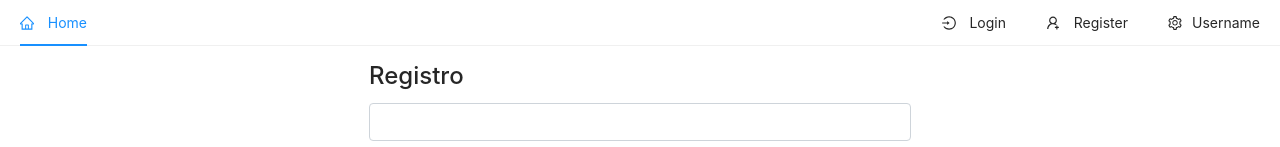
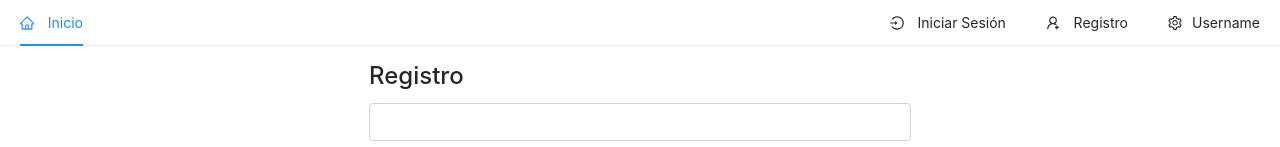
Before and after one commit to jkevinfg/Ecommerce, a React (Create React App) app in the folder frontend/: page /register in a window 1280 px wide. Shown: the top 147 px of the page. Built offline with nearby package versions, Linux system fonts and the light colour scheme.

Commit message:
variables de entorno

```diff
--- a/frontend/src/components/Header.js
+++ b/frontend/src/components/Header.js
@@ -18,17 +18,17 @@ const Header = () => {
   return(
     <Menu onClick={handleClick} selectedKeys={[current]} mode="horizontal">
       <Menu.Item key="home" icon={<HomeOutlined />} className="me-auto">
-       <Link to="/"> Home</Link>
+       <Link to="/"> Inicio</Link>
       </Menu.Item>
       <Menu.Item key="login" icon={<LoginOutlined />}>
-        <Link to="/login"> Login</Link>
+        <Link to="/login"> Iniciar Sesión</Link>
       </Menu.Item>
       <Menu.Item key="register" icon={<UserAddOutlined />}>
-        <Link to="/register"> Register</Link>
+        <Link to="/register"> Registro</Link>
       </Menu.Item>
       <SubMenu key="SubMenu" icon={<SettingOutlined />} title="Username">
           <Menu.Item key="opcion1">opcion1</Menu.Item>
-          <Menu.Item key="logout">Logout</Menu.Item>
+          <Menu.Item key="logout">Cerrar Sesión</Menu.Item>
       </SubMenu>
 
     </Menu>
--- a/frontend/src/firebase.js
+++ b/frontend/src/firebase.js
@@ -6,12 +6,12 @@ import {getAuth } from 'firebase/auth'
 
 // Your web app's Firebase configuration
 const firebaseConfig = {
-  apiKey: "AIzaSyCC8VmaimGIurKJUNquMXYKtHPObYYD09I",
-  authDomain: "ecommerce-6ca43.firebaseapp.com",
-  projectId: "ecommerce-6ca43",
-  storageBucket: "ecommerce-6ca43.appspot.com",
-  messagingSenderId: "577534271801",
-  appId: "1:577534271801:web:0bf5d9ef96cd09d75f88e8"
+  apiKey: process.env.REACT_APP_APIKEY,
+  authDomain: process.env.REACT_APP_DOMAIN,
+  projectId: process.env.REACT_APP_PROJECT_ID,
+  storageBucket: process.env.REACT_APP_STORAGE,
+  messagingSenderId: process.env.REACT_APP_SENDER_ID,
+  appId: process.env.REACT_APP_ID
 };
 
 // Initialize Firebase
--- a/frontend/src/pages/Register.jsx
+++ b/frontend/src/pages/Register.jsx
@@ -12,7 +12,7 @@ const [email,setEmail] = useState('');
 const handleSubmit = async (event) => {
   event.preventDefault();
   const actionCodeSettings = {
-    url : 'http://localhost:3000/register/complete',
+    url: process.env.REACT_APP_REGISTER_URL,
     handleCodeInApp : true
   }
   await sendSignInLinkToEmail(auth, email, actionCodeSettings)
```
Also changed, not shown: 2 other files (tests, documents, lock files or other folders).
